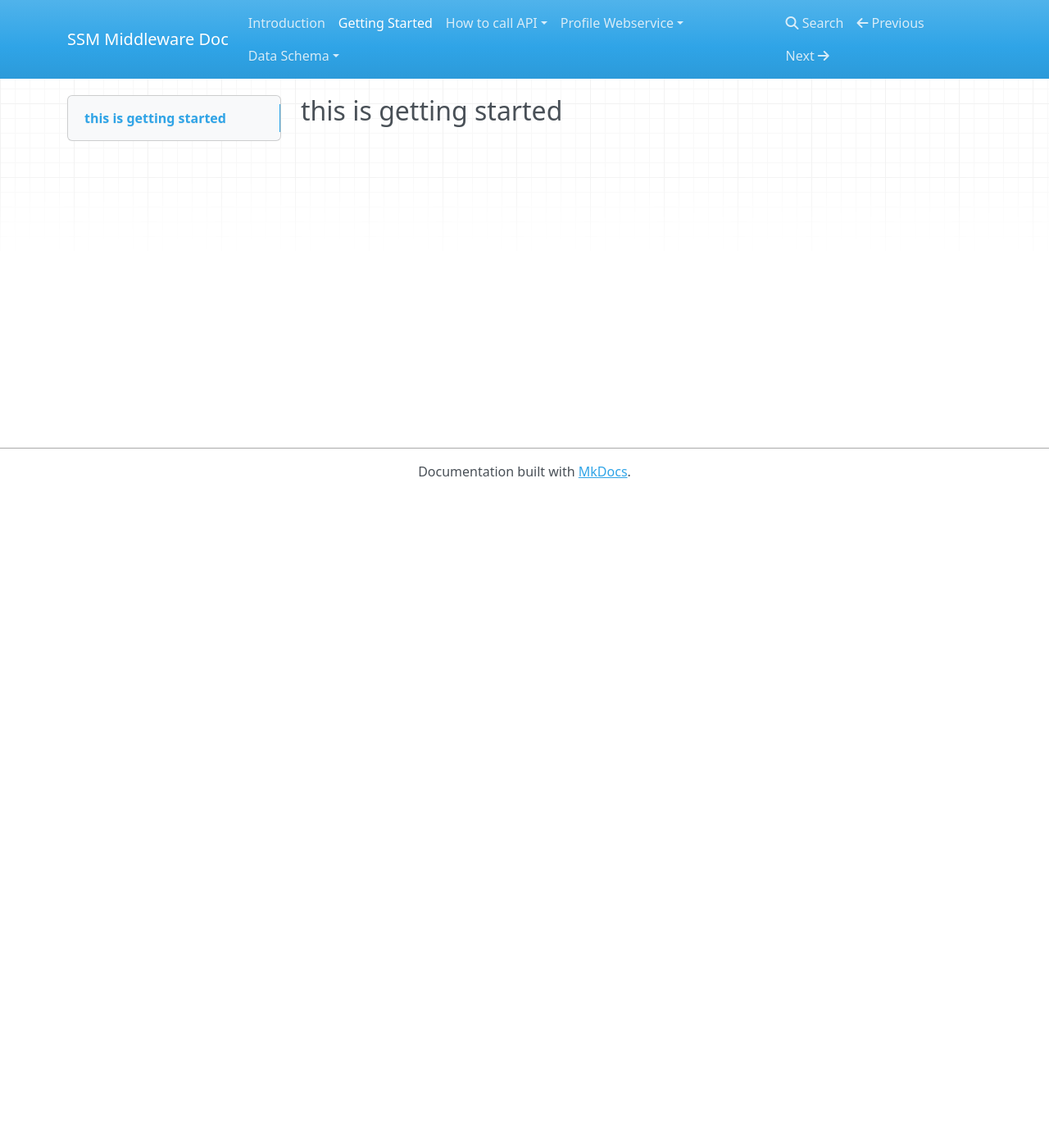
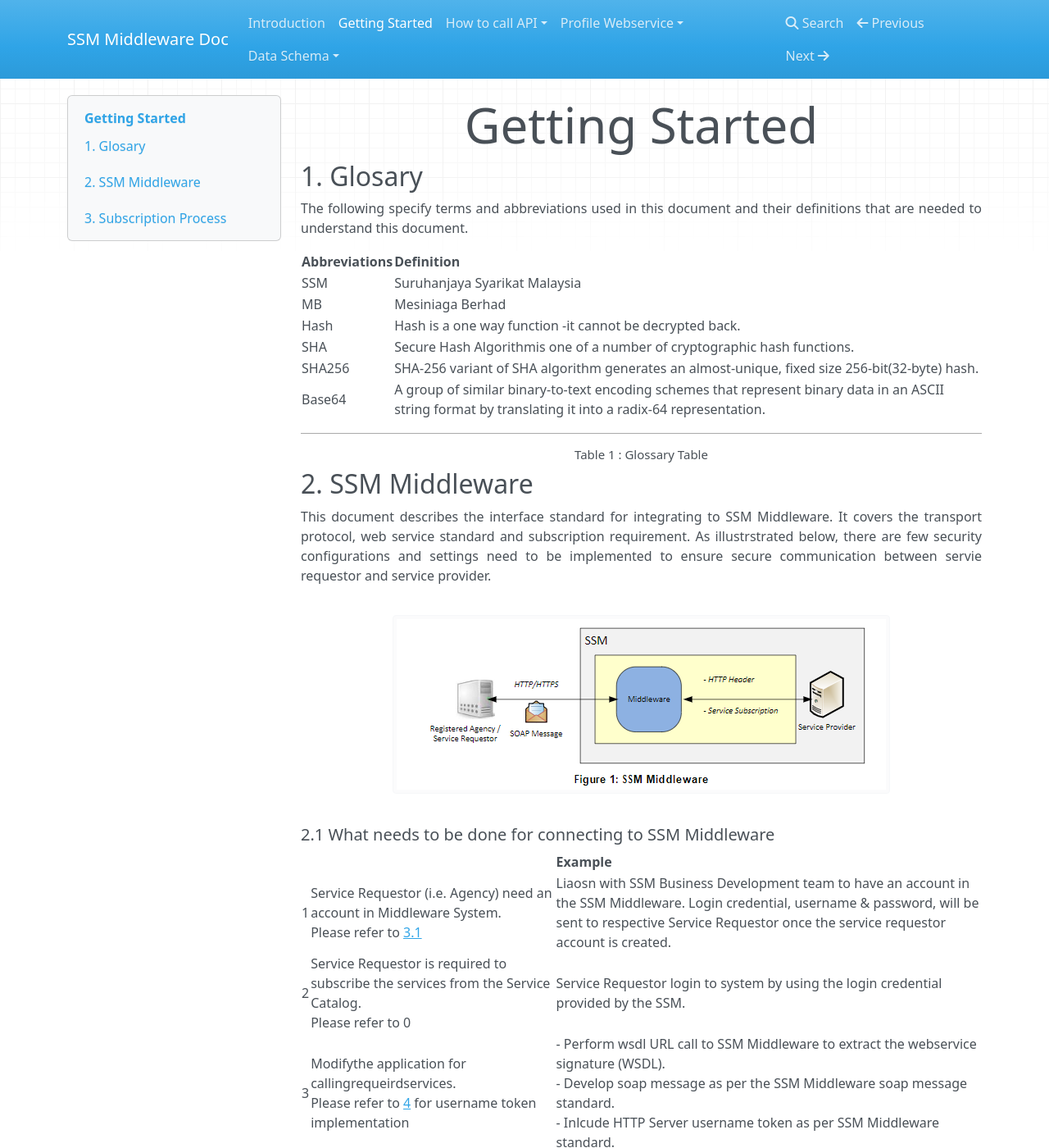
Before and after one commit to ampunkboyx/SSM-Middleware-Mkdocs, an MkDocs documentation site: the page built from docs/markdownFile/GettingStarted.md, in a window 1280 px wide and 1400 px high. Shown: the whole window at 82% size. Built offline with MkDocs 1.6.1, drawn with Linux system fonts in a browser that asks for light colours; nearby versions of some CDN libraries; some of the changed text lies outside the part shown.

Commit message:
Getting Started Progress

```diff
--- a/docs/css/extra.css
+++ b/docs/css/extra.css
@@ -1,27 +1,17 @@
+/* To design Heading 1*/
 div.col-md-9 h1:first-of-type {
     text-align: center;
     font-size: 60px;
     font-weight: 300;
 }
-
-div.col-md-9>p:first-of-type {
+/* To make all the information text justify */
+div.col-md-9>p {
     text-align: justify;
 }
 
-div.col-md-9 p.admonition-title:first-of-type {
-    text-align: left;
+/* To make words or image center */
+div.col-md-9 h4 {
+    text-align: center;
+    font-size: 15px;
+    font-weight: 300;
 }
-
-div.col-md-9 h1:first-of-type .headerlink {
-    display: none;
-}
-
-code.no-highlight {
-    color: black;
-}
-
-/* Definition List styles */
-
-dd {
-    padding-left: 20px;
-}
--- a/docs/markdownFile/GettingStarted.md
+++ b/docs/markdownFile/GettingStarted.md
@@ -1 +1,51 @@
-## this is getting started
+# Getting Started
+
+## 1. Glosary
+
+The following specify terms and abbreviations used in this document and their definitions that are needed to understand this document.
+##
+
+
+Abbreviations |  Definition
+:------------ | -------------
+SSM | Suruhanjaya Syarikat Malaysia
+MB | Mesiniaga Berhad
+Hash | Hash is a one way function -it cannot be decrypted back.
+SHA | Secure Hash Algorithmis one of a number of cryptographic hash functions.
+SHA256 | SHA-256 variant of SHA algorithm generates an almost-unique, fixed size 256-bit(32-byte) hash.
+Base64 | A group of similar binary-to-text encoding schemes that represent binary data in an ASCII string format by translating it into a radix-64 representation.
+
+---
+
+#### Table 1 : Glossary Table
+
+## 2. SSM Middleware
+This  document  describes  the  interface  standard  for  integrating  to  SSM  Middleware.  It  covers  the  transport protocol, web service standard and subscription requirement. As illustrstrated below, there are   few   security   configurations   and   settings   need   to   be implemented   to   ensure   secure   communication between servie requestor and service provider.
+##
+
+#### ![](src/Figure 1.png)
+
+##### 2.1 What needs to be done for connecting to SSM Middleware
+|  |  | Example |
+| ------------ | ------------- | ------------ |
+| 1 | Service Requestor (i.e. Agency) need an account in Middleware System. <br>Please refer to [3.1](http://127.0.0.1:8000/markdownFile/GettingStarted/#31-agency-profile)| Liaosn with SSM Business Development team to have an account in the SSM Middleware. Login credential, username & password, will be sent to respective Service Requestor once the service requestor account is created.  |
+| 2 | Service Requestor is required to subscribe the services from the Service Catalog. <br> Please refer to 0  | Service Requestor login to system by using the login credential provided by the SSM. |
+| 3 | Modifythe application for callingrequeirdservices. <br>Please refer to [4](http://127.0.0.1:8000/markdownFile/GettingStarted/#1-glosary) for username token implementation  | - Perform wsdl URL call to SSM Middleware to extract the webservice signature (WSDL). <br> - Develop soap message as per the SSM Middleware soap message standard. <br> - Inlcude HTTP Server username token as per SSM Middleware standard.  |
+| 4|  Service Requestor application requires to connect SSM Middleware through HTTPS.  | HTTPS will be implemented in SSM Middleware. |
+
+---
+
+## 3. Subscription Process
+
+#### ![](src/Figure 2.png)
+
+* Each Service Requestor / Agency is required to register an account in SSM Middleware before it can connect to Middleware.
+* Username and password will be sent to Service Requestor via email once the account is created.
+* Service Requestor subscribes to the services by using the provided username and password.
+* The service subscription is required approval from SSM. Once the subscription is approved, Service Requestor is able to connect the SSM Middleware as long as the request message compliance to interface message format.
+
+##### 3.1 Agency Profile
+
+a. SSM MBDD need to create an account in Middleware for agency.
+b. Once agency profile is created, a notification email will be sent to the agency.
+c. Once agency profile is created, a notification email will be sent to the agency.
--- a/mkdocs.yml
+++ b/mkdocs.yml
@@ -5,7 +5,7 @@
   - Introduction : 'index.md'
   - Getting Started: 'markdownFile/GettingStarted.md'
   - 'How to call API':
-        - 'Token Authentication': 'markdownFile/TokenAuthentication.md'
+        - 'Token Authentication': 'example.md'
         - 'WSDL File':
             - 'Sample Request': 'markdownFile/sampleRequest.md'
             - 'Sample Respond': 'markdownFile/sampleResponse.md'
@@ -40,7 +40,7 @@
 theme:
     # name: windmill-dark
     name: mkdocs
-    text-align: justify
+
 
 
 extra_css:
@@ -49,3 +49,7 @@
 
 plugins:
     - search
+
+markdown_extensions:
+    - toc:
+        permalink: "#"
```
Also changed, not shown: docs/index.md (+1 -4 lines), docs/img/real.png (deleted), docs/markdownFile/src/Figure 1.png (added), docs/markdownFile/src/Figure 2.png (added).
